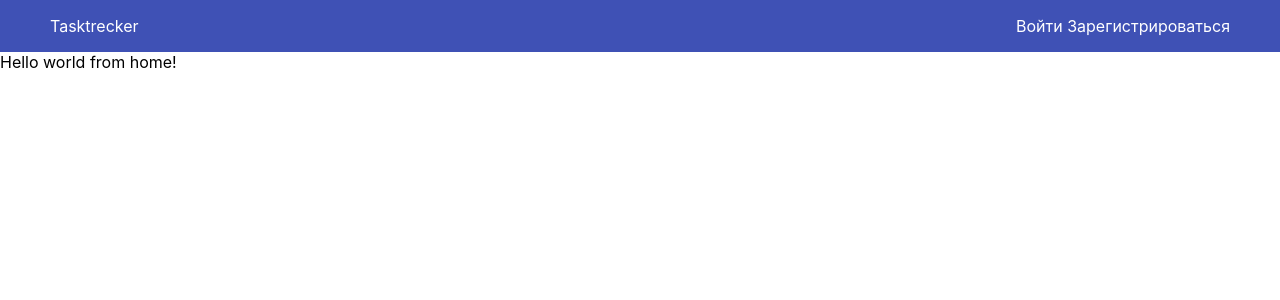
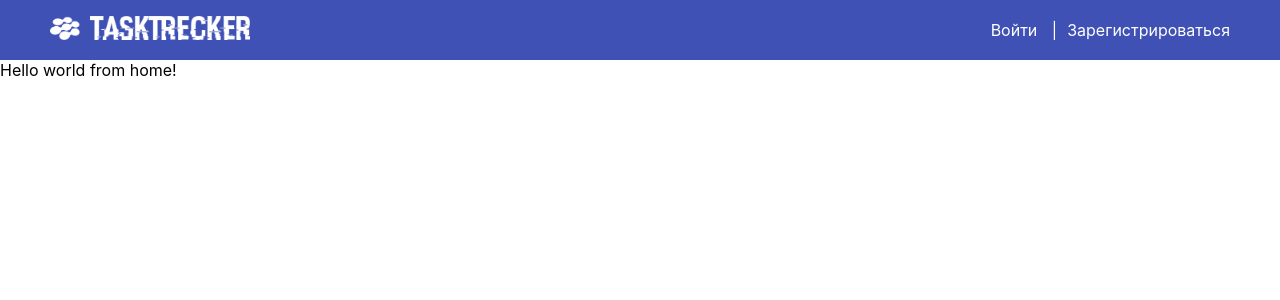
Before and after one commit to Barik85/tasktrecker, a React app: page / in a window 1280 px wide. Shown: the top 300 px of the page. Built offline with nearby package versions, Linux system fonts and the light colour scheme.

Commit message:
Logo added.

```diff
--- a/src/components/header/header.jsx
+++ b/src/components/header/header.jsx
@@ -2,10 +2,11 @@ import React, {Fragment} from 'react';
 import {Link} from 'react-router-dom';
 import PropTypes from 'prop-types';
 import styles from './header.module.scss';
+import logo from '../../images/logo_white.png';
 
 const PublicActions = () => (
   <Fragment>
-    <Link to="/login">Войти </Link>
+    <Link to="/login" className={styles.login_link}>Войти </Link>
     <Link to="/register">Зарегистрироваться </Link>
   </Fragment>
 );
@@ -40,8 +41,8 @@ PrivateActions.defaultProps = {
 
 const Header = ({authenticated, userName, ...props}) => (
   <header className={styles.header}>
-    <Link to="/">
-      Tasktrecker
+    <Link className={styles.logo_link} to="/">
+      <img src={logo} alt="tasktreker"/>
     </Link>
     <div>
       { authenticated ?
--- a/src/components/header/header.module.scss
+++ b/src/components/header/header.module.scss
@@ -10,5 +10,27 @@
 
   a {
     color: #fff;
+    transition: transform 200ms;
+
+    &:hover {
+      transform: scale(1.1);
+    }
   }
 }
+
+.login_link {
+  &::after {
+    content: '|';
+    display: inline-block;
+    margin: 0 10px;
+  }
+}
+
+.logo_link {
+  display: block;
+  width: 200px;
+
+  img {
+    width: 100%;
+  }
+}
```
Also changed, not shown: src/images/logo_white.png (added).
